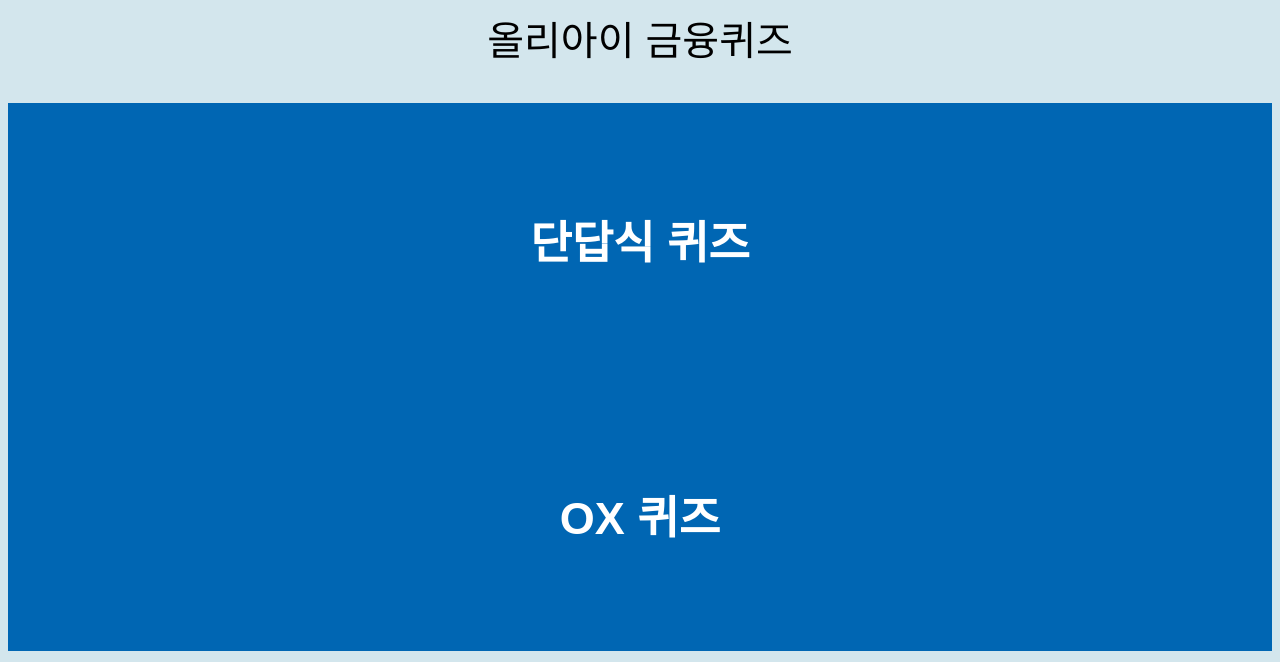
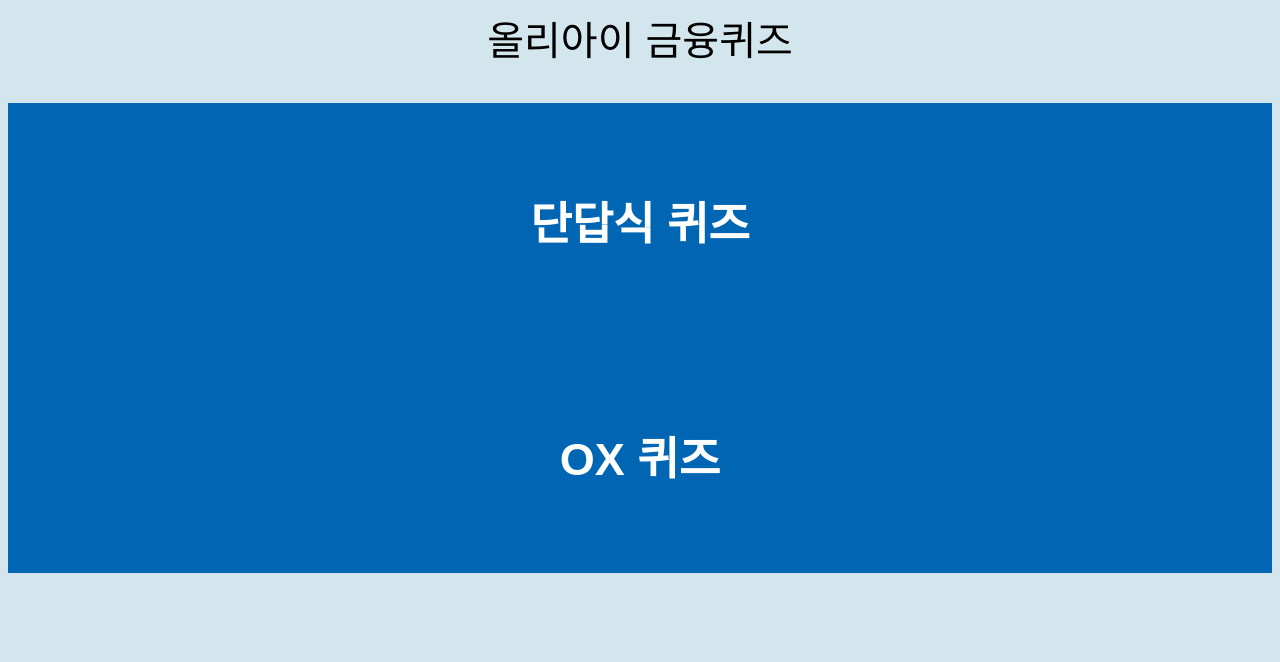
Before and after one commit to dmswl0311/nh_hackathon_quiz, a Django app: page / in a window 1280 px wide. Shown: the part 138-800 px from the top of the page. Run offline with Django 3.2, Linux system fonts and the light colour scheme; some web fonts are replaced.

Commit message:
index버튼크기수정

```diff
--- a/quiz_app/templates/index.html
+++ b/quiz_app/templates/index.html
@@ -261,10 +261,10 @@
     </center>
 
     <center>
-        <button class="bttn-fill bttn-md bttn-primary" style="width: 100%; height:35%;">
+        <button class="bttn-fill bttn-md bttn-primary" style="width: 100%; height:30%;">
             <a href="{%url 'quiz'%}" style="font-size: 45px; color: white;" class="N-font"><strong>단답식
                     퀴즈</strong></a></button><br>
-        <button class="bttn-fill bttn-md bttn-primary" style="width: 100%; height:35%;">
+        <button class="bttn-fill bttn-md bttn-primary" style="width: 100%; height:30%;">
             <a href="{%url 'ox_quiz'%}" style="font-size: 45px; color: white;" class="N-font"><strong>OX 퀴즈
                 </strong></a></button>
     </center>
```
